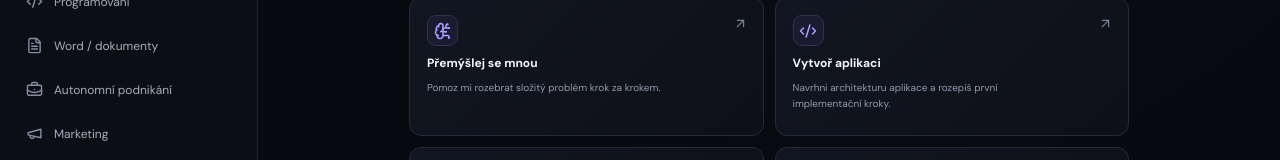
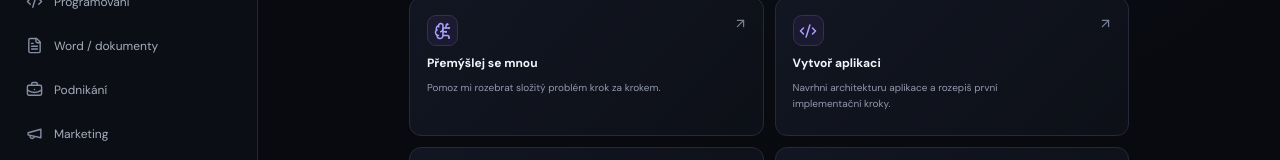
Before and after one commit to martinslad10/astra-ai, a Next.js app: page / in a window 1280 px wide. Shown: the part 375-535 px from the top of the page. Built offline with nearby package versions, Linux system fonts and the light colour scheme; no server answers.

Commit message:
Keep business as a ChatSLADAI feature

```diff
--- a/src/app/page.tsx
+++ b/src/app/page.tsx
@@ -441,7 +441,7 @@ export default function Home() {
       <button className="side-link" onClick={() => { router.push("/lab"); }}><FlaskConical size={17}/> Výzkumná laboratoř <span className="soon">NOVÉ</span></button>
       <button className="side-link" onClick={() => { router.push("/code"); }}><Code2 size={17}/> Programování</button>
       <button className="side-link" onClick={() => { router.push("/documents"); }}><FileText size={17}/> Word / dokumenty</button>
-      <button className="side-link" onClick={() => { router.push("/business"); setSidebarOpen(false); }}><BriefcaseBusiness size={17}/> Autonomní podnikání</button>
+      <button className="side-link" onClick={() => { router.push("/business"); setSidebarOpen(false); }}><BriefcaseBusiness size={17}/> Podnikání</button>
       <button className="side-link" onClick={() => { router.push("/marketing"); }}><Megaphone size={17}/> Marketing</button>
       <button className="side-link" onClick={() => { router.push("/images"); }}><ImageIcon size={17}/> Obrázky</button>
       <button className="side-link" onClick={() => { router.push("/video"); }}><Film size={17}/> Video</button>
```
